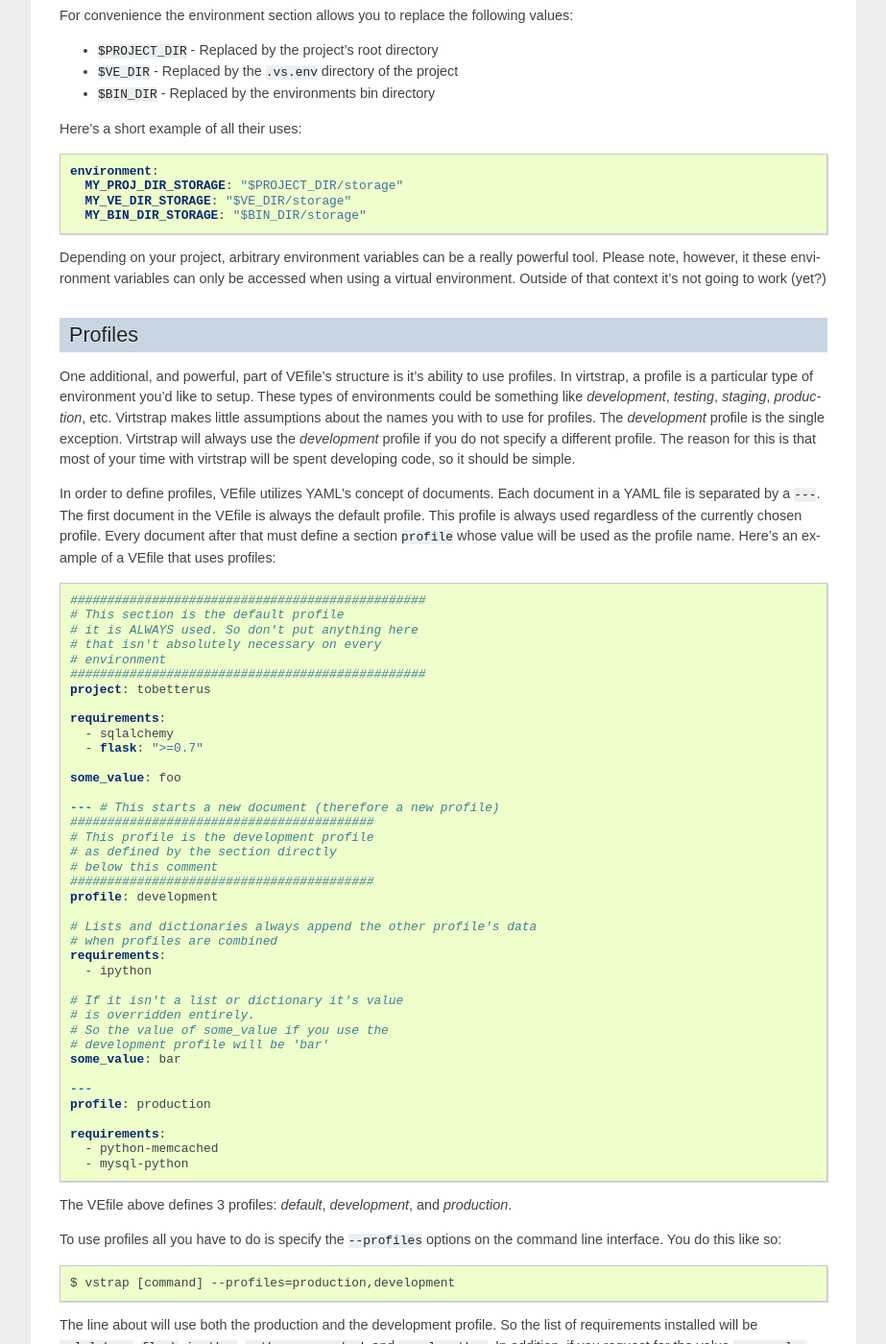
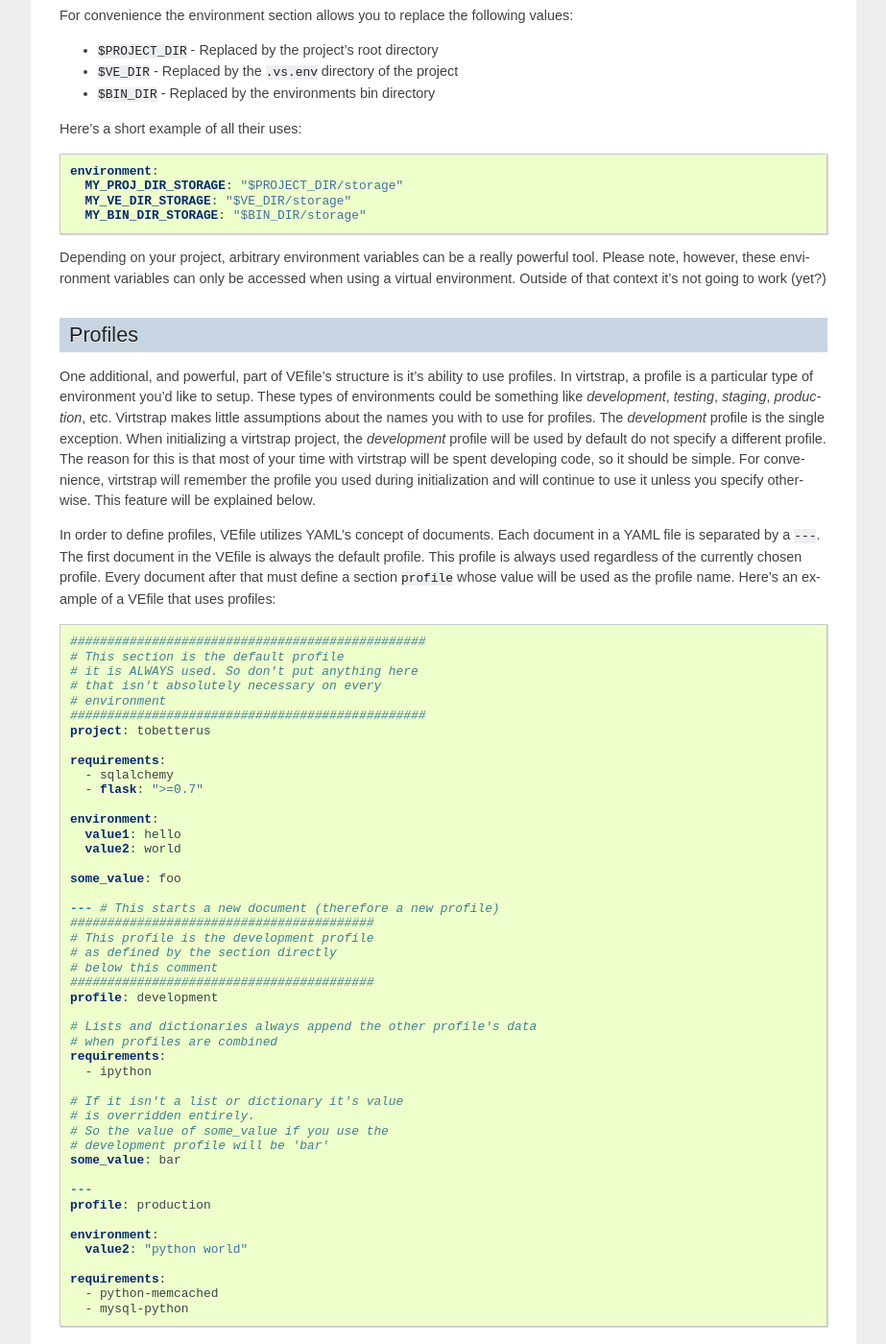
Before and after one commit to ravenac95/virtstrap, a Sphinx documentation site: the page built from docs/vefile.rst, in a window 1280 px wide and 1400 px high, scrolled down 2328 px. Shown: the whole window at 96% size, without its empty margins (198-1121 px from the left). Built offline with Sphinx 7.4.7, drawn with Linux system fonts in a browser that asks for light colours; some of the changed text lies outside the part shown.

Commit message:
Updated docs

```diff
--- a/docs/vefile.rst
+++ b/docs/vefile.rst
@@ -185,10 +185,12 @@ profiles. In virtstrap, a profile is a particular type of environment you'd
 like to setup. These types of environments could be something like
 *development*, *testing*, *staging*, *production*, etc. Virtstrap makes little
 assumptions about the names you with to use for profiles. The *development*
-profile is the single exception. Virtstrap will always use the *development*
-profile if you do not specify a different profile. The reason for this is that
-most of your time with virtstrap will be spent developing code, so it should be
-simple.
+profile is the single exception. When initializing a virtstrap project, the
+*development* profile will be used by default do not specify a different
+profile. The reason for this is that most of your time with virtstrap will be
+spent developing code, so it should be simple. For convenience, virtstrap will
+remember the profile you used during initialization and will continue to use it
+unless you specify otherwise. This feature will be explained below.
 
 In order to define profiles, VEfile utilizes YAML's concept of documents. Each
 document in a YAML file is separated by a ``---``. The first document in the
@@ -210,6 +212,10 @@ example of a VEfile that uses profiles:
     requirements:
       - sqlalchemy
       - flask: ">=0.7"
+
+    environment:
+      value1: hello
+      value2: world
 
     some_value: foo
 
@@ -235,10 +241,15 @@ example of a VEfile that uses profiles:
     ---
     profile: production
 
+    environment:
+      value2: "python world"
+
     requirements:
       - python-memcached
       - mysql-python
 
+Using profiles with the vstrap command
+~~~~~~~~~~~~~~~~~~~~~~~~~~~~~~~~~~~~~~
 
 The VEfile above defines 3 profiles: *default*, *development*, and
 *production*.
@@ -248,11 +259,22 @@ command line interface. You do this like so::
 
     $ vstrap [command] --profiles=production,development
 
-The line about will use both the production and the development profile. So the
+The line above will use both the production and the development profile. So the
 list of requirements installed will be ``sqlalchemy``, ``flask``, ``ipython``,
 ``python-memcached``, and ``mysql-python``. In addition, if you request for the
 value ``some_value`` you will get the value ``bar``, but that's only really
 useful if you're developing a plugin for virtstrap.
+
+Using profiles when activating the environment
+~~~~~~~~~~~~~~~~~~~~~~~~~~~~~~~~~~~~~~~~~~~~~~
+
+If you'd like to specify a different profile or profiles when activating the
+environment just do this in your project directory::
+
+    $ . ./quickactivate production
+
+Using this line above to activate will ensure that the production and the
+default environment variables are set correctly.
 
 The Lock File
 -------------
```
Also changed, not shown: other parts of docs/vefile.rst (+1 -1 lines).
